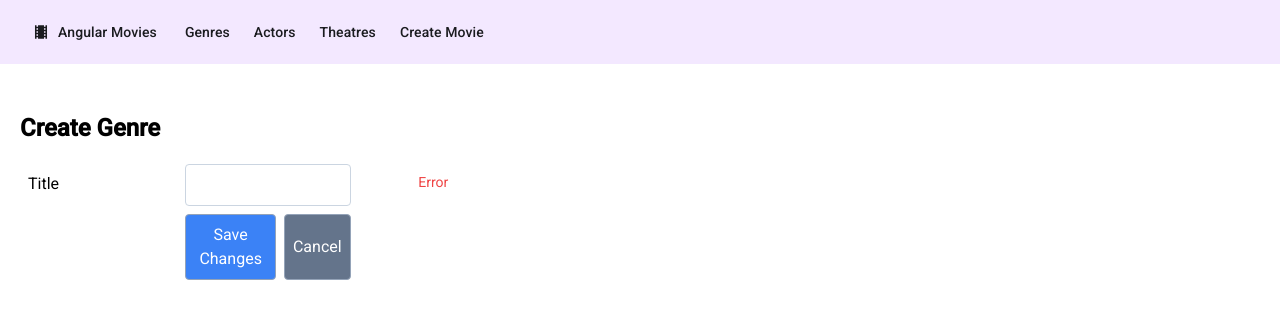
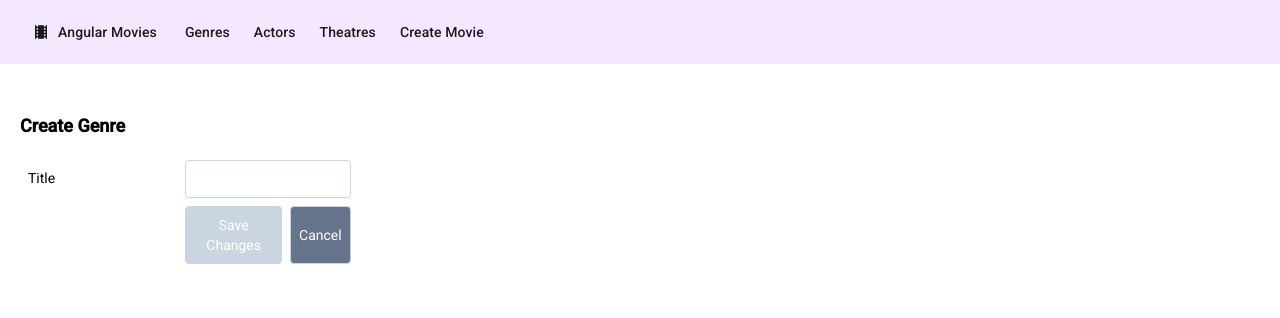
Before and after one commit to buddhika85/Movies-App, an Angular app in the folder angular-movies/: page /genres/create in a window 1280 px wide. Shown: the top 318 px of the page. Built offline with nearby package versions, Linux system fonts and the light colour scheme.

Commit message:
genre form logic

```diff
--- a/angular-movies/src/app/genres/create-genres/create-genres.component.html
+++ b/angular-movies/src/app/genres/create-genres/create-genres.component.html
@@ -1,13 +1,30 @@
 <h3>Create Genre</h3>
 
-<div class="three-col-form w-2/5">
-  <label class="lbl">Title</label>
-  <input class="text-box mb-2" type="text" />
-  <div class="error-div">Error</div>
+<form [formGroup]="formGroup" (ngSubmit)="saveChanges()">
+  <div class="three-col-form w-2/5">
+    <label class="lbl">Title</label>
+    <input
+      class="text-box mb-2"
+      type="text"
+      formControlName="title"
+      [class.text-box-error]="(title.dirty || title.touched) && title.invalid"
+    />
+    <div class="error-div">
+      @if ((title.dirty || title.touched) && title.invalid){ @if
+      (title.errors?.['required']) {
+      <span>Required</span>
+      } @if (title.errors?.['minlength']) {
+      <span>Min length of 2 expected</span>
+      } }
+    </div>
 
-  <div></div>
-  <div class="btn-row">
-    <button class="add-btn" (click)="saveChanges()">Save Changes</button>
-    <button class="cancel-btn">Cancel</button>
+    <div></div>
+    <div class="btn-row">
+      <button class="add-btn" [disabled]="formGroup.invalid">
+        Save Changes
+      </button>
+      <button class="cancel-btn" routerLink="/genres">Cancel</button>
+    </div>
+    <label class="lbl-error">{{ formError }}</label>
   </div>
-</div>
+</form>
--- a/angular-movies/src/app/genres/create-genres/create-genres.component.ts
+++ b/angular-movies/src/app/genres/create-genres/create-genres.component.ts
@@ -1,19 +1,48 @@
-import { Component, inject } from '@angular/core';
-import { Router } from '@angular/router';
+import { Component, inject, OnInit } from '@angular/core';
+import { Router, RouterLink } from '@angular/router';
+import { GenreDto } from '../../shared/models/genre-dto';
+import {
+  FormBuilder,
+  FormControl,
+  FormGroup,
+  ReactiveFormsModule,
+  Validators,
+} from '@angular/forms';
 
 @Component({
   selector: 'app-create-genres',
   standalone: true,
-  imports: [],
+  imports: [RouterLink, ReactiveFormsModule],
   templateUrl: './create-genres.component.html',
   styleUrl: './create-genres.component.scss',
 })
-export class CreateGenresComponent {
-  router: Router = inject(Router);
+export class CreateGenresComponent implements OnInit {
+  private router: Router = inject(Router);
+  private genre: GenreDto = { title: '' };
+  private formBuilder: FormBuilder = inject(FormBuilder);
+  formGroup!: FormGroup<{ title: FormControl<string> }>;
+  formError: string = '';
+
+  ngOnInit(): void {
+    this.formGroup = this.formBuilder.group({
+      title: this.formBuilder.control(this.genre.title, {
+        nonNullable: true,
+        validators: [Validators.required, Validators.minLength(2)],
+      }),
+    });
+  }
+
+  get title(): FormControl<string> {
+    return this.formGroup.controls.title;
+  }
 
   saveChanges() {
+    if (this.formGroup.invalid) {
+      this.formError = 'Please check form errors';
+      return;
+    }
+    console.log(this.formGroup.value);
     this.router.navigate(['/genres']);
-
     // this.router.navigateByUrl('genres');  // another way
   }
 }
--- /dev/null
+++ b/angular-movies/src/app/shared/models/genre-dto.ts
@@ -0,0 +1,3 @@
+export interface GenreDto {
+  title: string;
+}
--- a/angular-movies/src/styles.scss
+++ b/angular-movies/src/styles.scss
@@ -11,19 +11,23 @@ body {
 }
 
 h3 {
-  @apply font-semibold text-2xl mt-2 mb-5;
+  @apply font-semibold text-lg mt-2 mb-5;
 }
 
 .lbl {
-  @apply p-2;
+  @apply p-2 text-sm;
+}
+
+.lbl-error {
+  @apply text-red-500 mx-auto p-2 text-sm;
 }
 
 .text-box {
-  @apply border border-slate-300 rounded p-2;
+  @apply border border-slate-300 rounded p-2 text-sm;
 }
 
 .text-box-error {
-  @apply border border-red-300 rounded p-2;
+  @apply border border-red-300 rounded p-2 text-sm;
 }
 
 .btn-row {
@@ -31,19 +35,19 @@ h3 {
 }
 
 .add-btn {
-  @apply p-2 bg-blue-500 text-white border rounded border-slate-400 hover:bg-blue-600;
+  @apply p-2 bg-blue-500 text-white border rounded border-slate-300 hover:bg-blue-600 text-sm disabled:bg-slate-300;
 }
 
 .edit-btn {
-  @apply p-2 bg-green-500 text-white border rounded border-slate-400 hover:bg-green-600;
+  @apply p-2 bg-green-500 text-white border rounded border-slate-300 hover:bg-green-600 text-sm disabled:bg-slate-300;
 }
 
 .remove-btn {
-  @apply p-2 bg-red-500 text-white border rounded border-slate-400 hover:bg-red-600;
+  @apply p-2 bg-red-500 text-white border rounded border-slate-300 hover:bg-red-600 text-sm disabled:bg-slate-300;
 }
 
 .cancel-btn {
-  @apply p-2 bg-slate-500 text-white border rounded border-slate-400 hover:bg-slate-600;
+  @apply p-2 bg-slate-500 text-white border rounded border-slate-300 hover:bg-slate-600 text-sm disabled:bg-slate-300;
 }
 
 .three-col-form {
```
